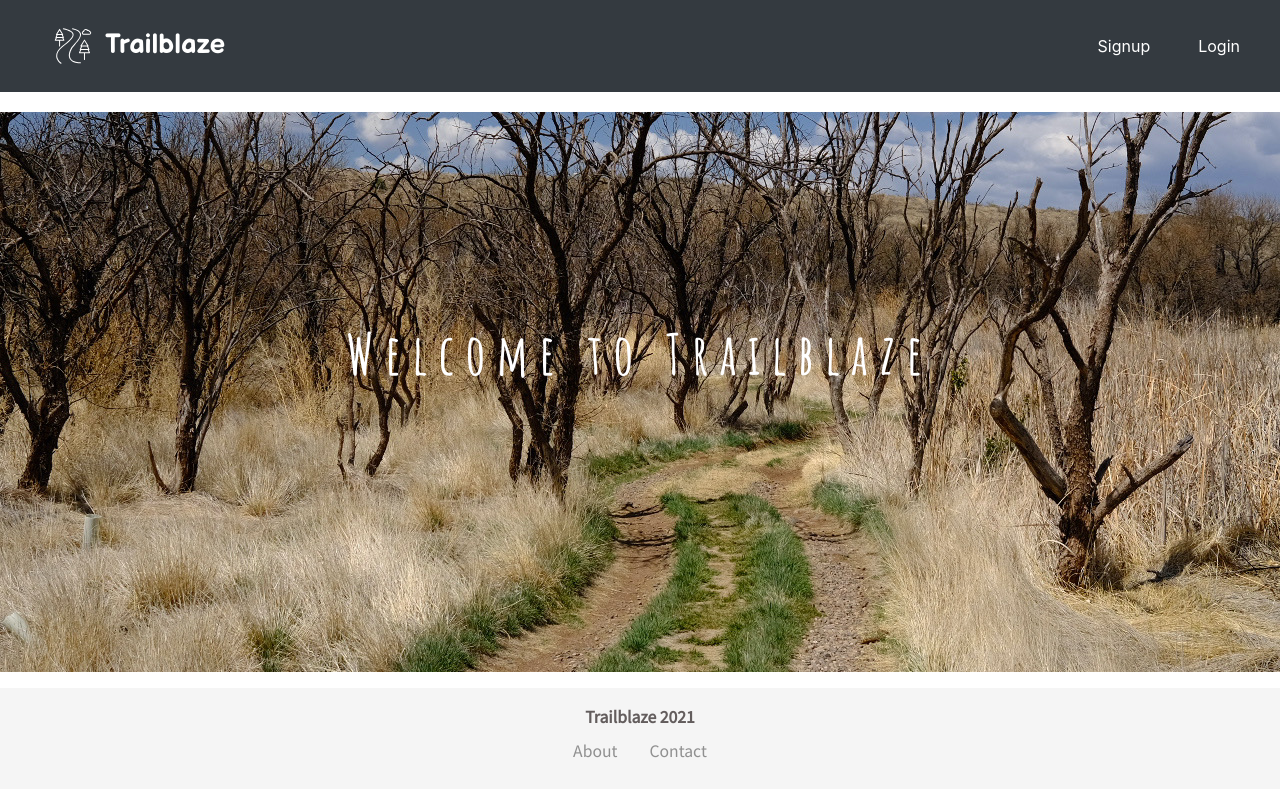
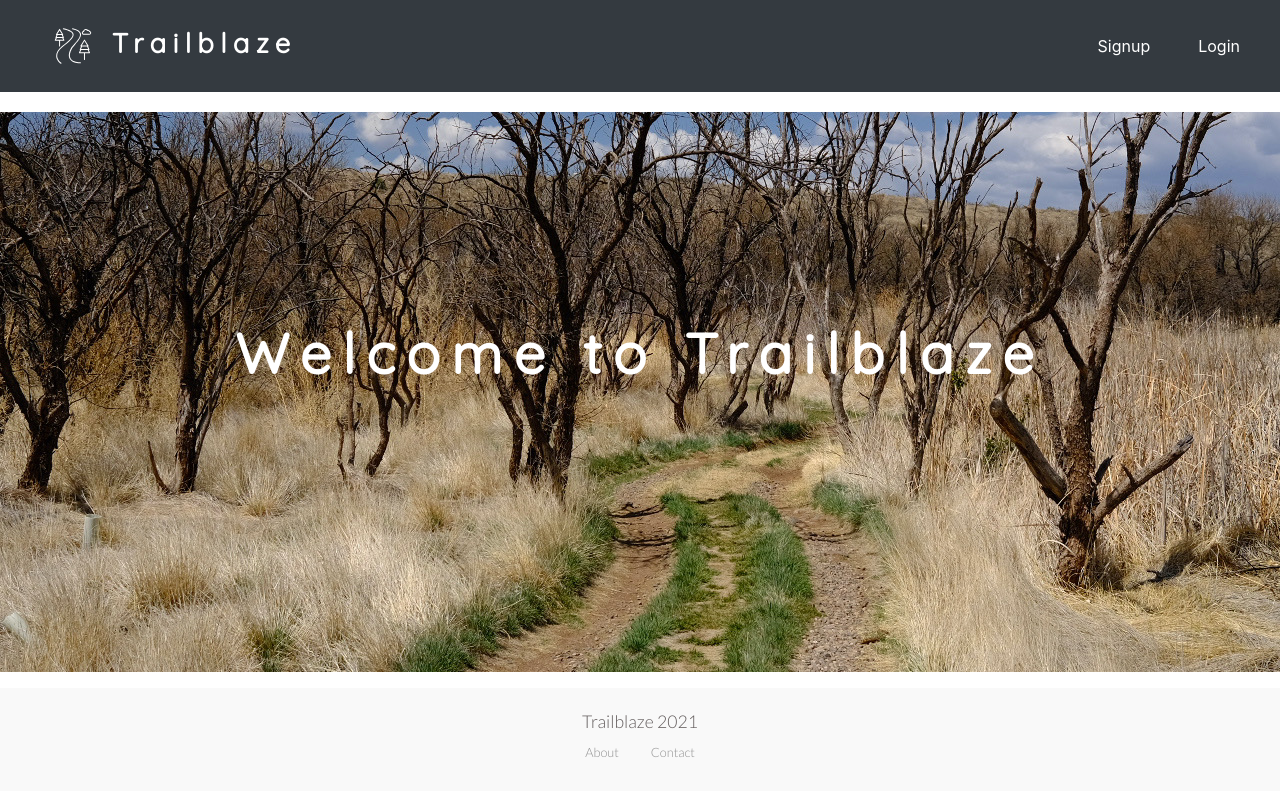
Before and after one commit to smitham50/trailblaze-frontend, a React (Create React App) app: page /login in a window 1280 px wide. Shown: the top 796 px of the page. Built offline with nearby package versions, Linux system fonts and the light colour scheme.

Commit message:
Improve fonts and typesetting for about, landing and navigation

```diff
--- a/public/index.html
+++ b/public/index.html
@@ -10,10 +10,7 @@
       content="Web site created using create-react-app"
     />
     <style>
-      @import url('https://fonts.googleapis.com/css2?family=Amatic+SC:wght@700&family=Open+Sans+Condensed:wght@300&family=Teko:wght@300&display=swap');
-    </style>
-    <style>
-      @import url('https://fonts.googleapis.com/css2?family=Amatic+SC:wght@700&family=Balsamiq+Sans:wght@400;700&family=Source+Sans+Pro&display=swap');
+      @import url('https://fonts.googleapis.com/css2?family=Lato:ital,wght@0,300;0,700;1,100&family=Quicksand&display=swap');
     </style>
     <script src="https://kit.fontawesome.com/058c2f5a5b.js" crossorigin="anonymous"></script>
     <link rel="apple-touch-icon" href="%PUBLIC_URL%/logo192.png" />
--- a/src/App.js
+++ b/src/App.js
@@ -21,15 +21,16 @@ import About from './Components/About';
 
 const AppContainer = styled.div`
   text-align: center;
-  & .btn:focus {
+
+  .btn:focus {
     outline: none;
     box-shadow: none;
   }
-  & .headline {
-    font-family: 'Amatic SC', cursive;
+  .headline {
+    font-family: "Quicksand", sans-serif;
   }
-  & .subtext {
-    font-family: 'Source Sans Pro', sans-serif;
+  .subtext {
+    font-family: "Lato", sans-serif;
   }
 `;
 
@@ -52,16 +53,23 @@ const AppBody = styled.div`
 `;
 
 const Footer = styled.footer`
-  font-size: 1.1em;
-  background: #f5f5f5;
+  background: #d8d8d829;
   color: #635d5d;
-  padding: 1rem 0;
+  padding: 1.3rem 0;
+
   p {
     margin: 0;
+    font-size: 1.1em;
   }
+
+  .navbar-link {
+    font-size: 0.8rem;
+  }
+
   a {
     color: #909090;
   }
+
   a:hover {
     color: #5a5858;
   }
@@ -135,7 +143,7 @@ const App = () => {
             </AppBody>
             <Footer className="subtext">
               <p>
-                <strong>Trailblaze 2021</strong>
+                Trailblaze 2021
               </p>
               <Nav className="justify-content-center">
                 <Link className="nav-link navbar-link" to="/about">
--- a/src/Components/About.js
+++ b/src/Components/About.js
@@ -13,11 +13,22 @@ const AboutContainer = styled.div`
   }
 `;
 
-const Description = styled.p`
-  font-size: 1rem;
+const TextContainer = styled.div`
   margin: 0 3rem;
   width: auto;
   padding: 3rem;
+`;
+
+const Heading = styled.h1`
+  text-align: left;
+  letter-spacing: .3rem;
+`;
+
+const Description = styled.p`
+  font-size: 1rem;
+
+  text-align: left;
+  line-height: 1.5rem;
 
   @media screen and (max-width: 1000px) {
     padding: 1.5rem 0;
@@ -35,13 +46,16 @@ const AboutImage = styled.img`
 const About = () => {
   return (
     <AboutContainer>
-      <Description>
-        Trailblaze is a location based trail-finding application. Plug in how
-        far you're willing to travel and how many miles you'd like to hike and
-        choose from the results to get directions to the trailhead. You can also
-        save any trails that you've hiked and enjoyed or want to hike some other
-        time so you can pull them up easily in the future.
-      </Description>
+      <TextContainer>
+        <Heading>About</Heading>
+        <Description className="subtext">
+          Trailblaze is a location based trail-finding application. Plug in how
+          far you're willing to travel and how many miles you'd like to hike and
+          choose from the results to get directions to the trailhead. You can
+          also save any trails that you've hiked and enjoyed or want to hike
+          some other time so you can pull them up easily in the future.
+        </Description>
+      </TextContainer>
       <AboutImage
         src={process.env.PUBLIC_URL + "/chris-rosiak-wMloxuYrjt0-unsplash.jpg"}
         alt=""
--- a/src/Components/Landing.js
+++ b/src/Components/Landing.js
@@ -35,7 +35,8 @@ const JumbotronMod = styled(Jumbotron)`
 `;
 
 const Header = styled.h1`
-    font-family: Amatic SC, cursive;
+    font-family: 'Quicksand', sans-serif;
+    font-weight: 700;
     font-size: 3.5rem;
     width: 100vw;
     letter-spacing: .7rem;
--- a/src/Components/Navigation.js
+++ b/src/Components/Navigation.js
@@ -21,7 +21,8 @@ const NavWrapper = styled.div`
 const NavbarBrand = styled(Navbar.Brand)`
     font-size: 1.7em;
     font-weight: 700;
-    font-family: Balsamiq Sans, cursive;
+    font-family: 'Quicksand', sans-serif;
+    letter-spacing: .4rem;
 `;
 
 const BrandImage = styled.img`
```
